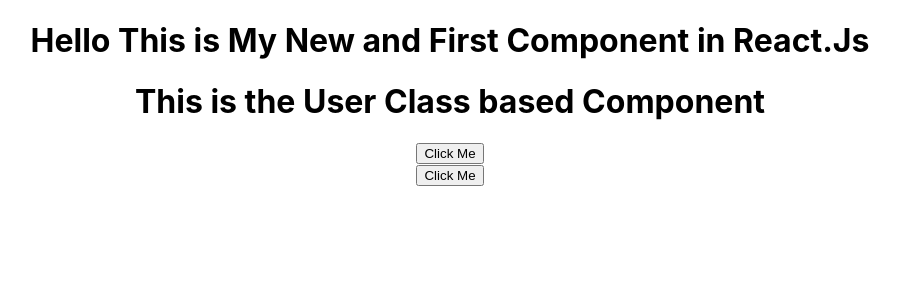
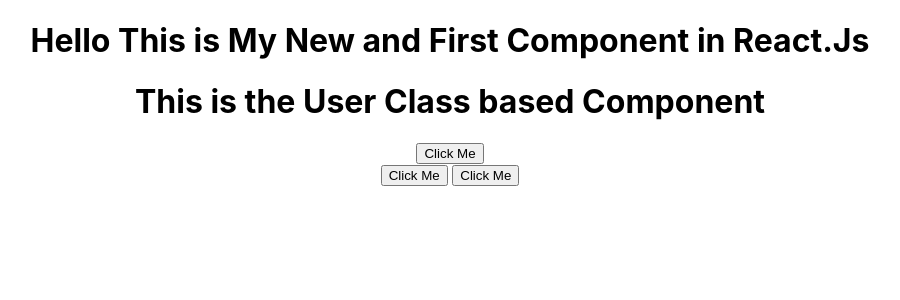
Before and after one commit to rohitanchal/learn-react, a React (Create React App) app: page / in a window 1280 px wide. Shown: the top 300 px of the page, without its empty margins (190-1090 px from the left). Built offline with nearby package versions, Linux system fonts and the light colour scheme.

Commit message:
add alert with arrow function and without arrow function into app.js

```diff
--- a/src/App.js
+++ b/src/App.js
@@ -15,7 +15,8 @@
 
       <button onClick={() => alert("Hello")}>Click Me</button>
       <div>
-        <button onClick={alertmsg}>Click Me</button>
+        <button onClick={alertmsg}>Click Me</button> {/*called alert without arrow function*/}
+        <button onClick={() => alertmsg()}>Click Me</button> {/*called alert with arrow function*/}
       </div>
     </div>
   );
```
